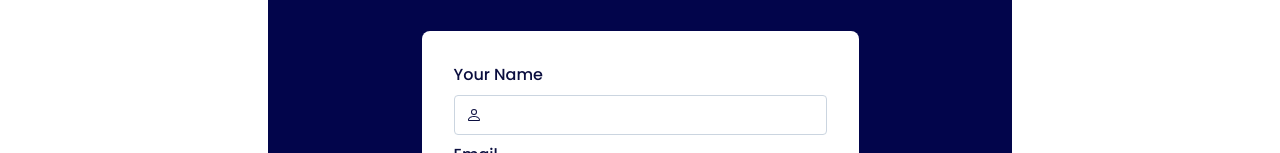
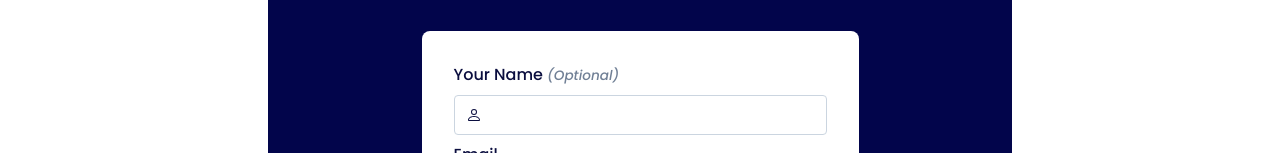
Before and after one commit to Samlogy/saas-ecommerce, a Next.js app in the folder front/: page /contact in a window 1280 px wide. Shown: the part 212-365 px from the top of the page. Built offline with nearby package versions, Linux system fonts and the light colour scheme; no server answers.

Commit message:
edit: contact form

```diff
--- a/front/lib/validation/index.ts
+++ b/front/lib/validation/index.ts
@@ -24,7 +24,7 @@ export const loginSchema = yup.object().shape({
 });
 
 export const contactSchema = yup.object().shape({
-    name: yup.string().required("Full Name required"),
+    name: yup.string(),
     email: yup.string().email("Enter a valid Email Address").required("Email Address required"),
     message: yup.string().required("Message required"),
 });
@@ -47,7 +47,7 @@ export const profileSchema = yup.object().shape({
 
 export const commentSchema = yup.object().shape({
     fullName: yup.string(),
-    email: yup.string().email('Enter a valid Email Address').required('Email Address required'),
+    email: yup.string().email('Enter a valid Email Address').required('Email Address re'),
     comment: yup.string().required('Enter your comment please'),
 });
 
--- a/front/pages/contact.tsx
+++ b/front/pages/contact.tsx
@@ -115,7 +115,10 @@ import {
                                     <VStack spacing={5}>
                                         <form onSubmit={handleSubmit(onContact)}>
                                             <FormControl id="name" mb=".5rem">
-                                                <FormLabel> Your Name </FormLabel>
+                                                <FormLabel>
+                                                    Your Name
+                                                    <Box as="span" color="gray.500" fontSize=".85rem" fontStyle={'italic'}> (Optional) </Box>
+                                                </FormLabel>
                                                 <InputGroup borderColor="#E0E1E7">
                                                     <InputLeftElement pointerEvents="none" children={<BsPerson color="gray.800" />} />
                                                     <Input type="text" size="md" isInvalid={errors.name ? true : false}
```
